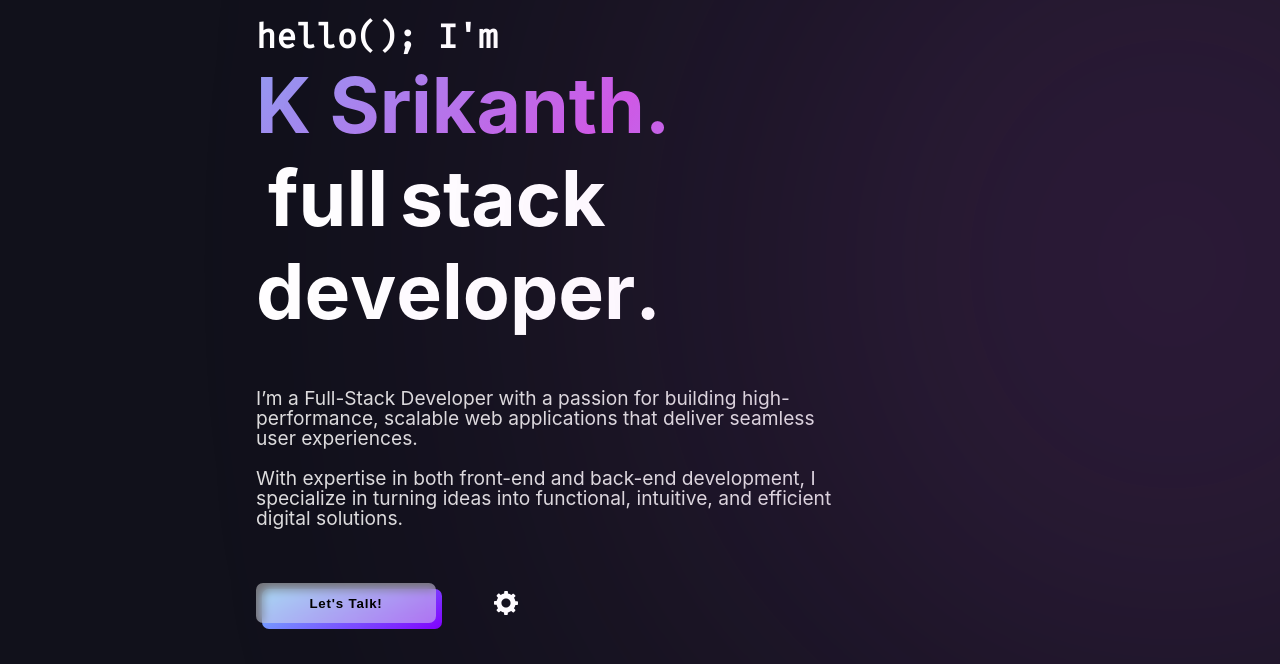
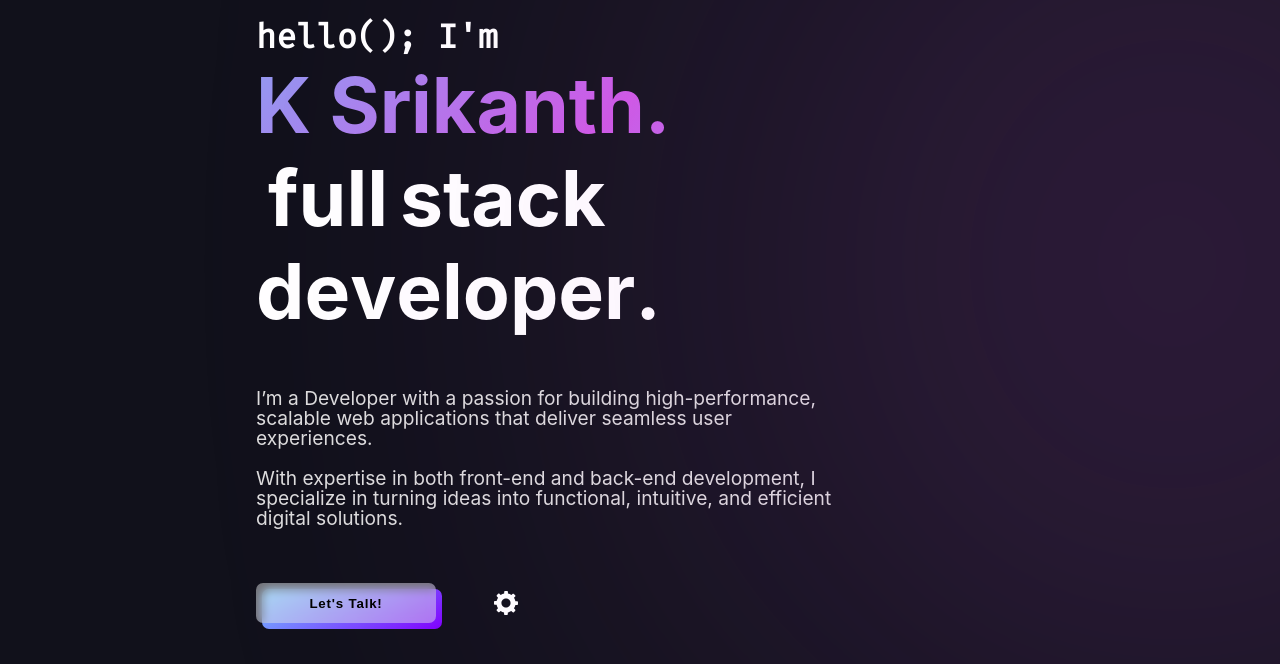
Before and after one commit to ksr8499/Portfolio, a plain HTML site: page index.html in a window 1280 px wide. Shown: the part 136-800 px from the top of the page. Drawn offline with nearby package versions, Linux system fonts and the light colour scheme; a web font is replaced by a local one.

Commit message:
Update index.html

```diff
--- a/index.html
+++ b/index.html
@@ -192,7 +192,7 @@
         </article>
         <p id="info-para" data-aos="fade-up" data-aos-delay="600">
           <br>
-          I’m a Full-Stack Developer with a passion for building high-performance,
+          I’m a Developer with a passion for building high-performance,
           scalable web applications that deliver seamless user experiences.
           <br/>
           <br>
```
